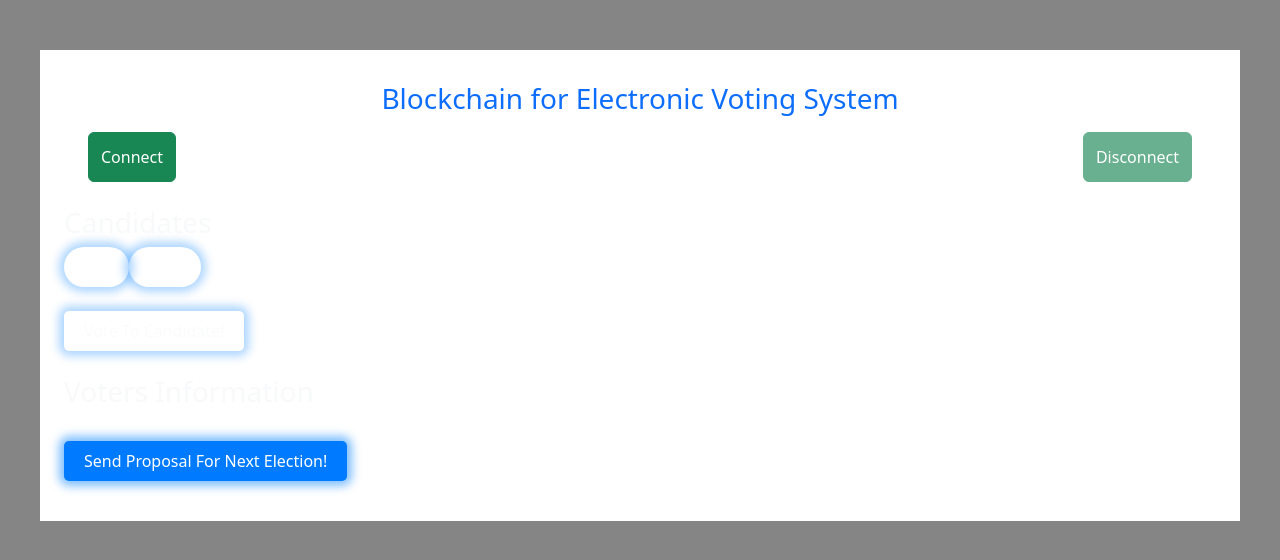
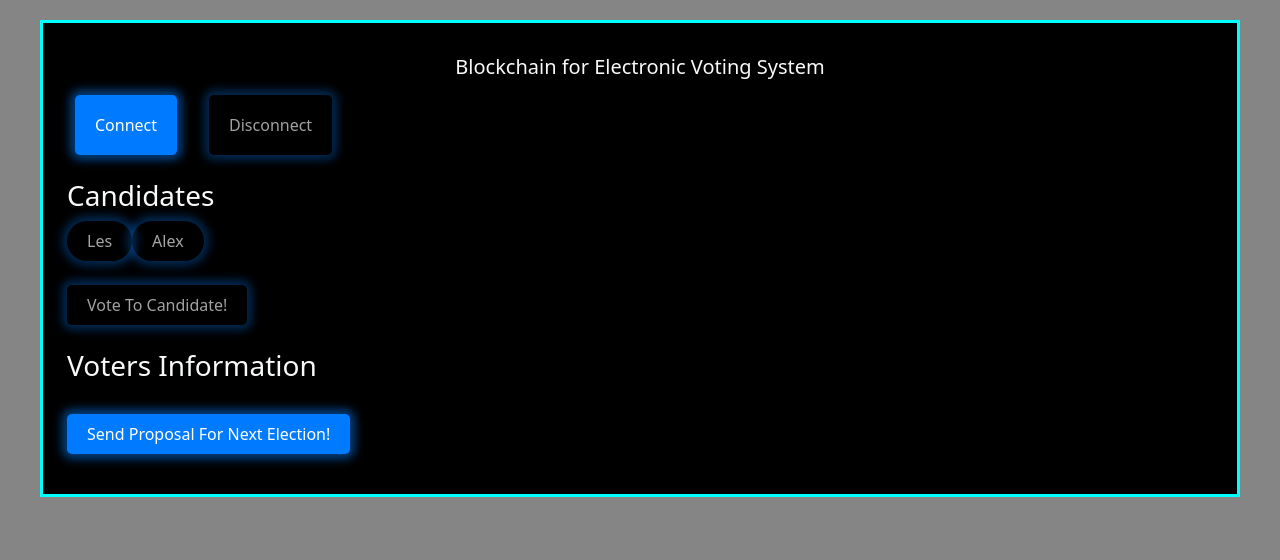
Before and after one commit to shreyash112002/blockchain, a React (Create React App) app: page / in a window 1280 px wide. Shown: the top 560 px of the page. Built offline with nearby package versions, Linux system fonts and the light colour scheme.

Commit message:
Update App.js

```diff
--- a/src/App.js
+++ b/src/App.js
@@ -6,7 +6,6 @@ import FetchCandi from "./comp/FatchCandi";
 import FatcVoter from "./comp/FatcVoter";
 import Proposal from "./comp/Propsal";
 import Vote from "./comp/Vote";
-
 const ABI = ABIFILE.abi;
 const ContractAddress = "0x0fee2908afda3d25e876c05ed5a6b9e40c37d909";
 
@@ -68,24 +67,27 @@ function App() {
 
   return (
     <div
-      className="mx-auto p-4 text-light"
+      className="mx-auto p-4 text-light shadow-neon"
       style={{
         maxWidth: 1200,
         margin: "auto",
-        marginTop: 50, // Increased height
-        marginBottom: 50, // Increased height
-        backgroundColor: "white",
+        marginTop: 20, // Decreased height
+        marginBottom: 20, // Decreased height
+        backgroundColor: "black",
+        border: "3px solid #0ff", // Neon blue border
       }}
     >
-      <p className="text-center h3 text-primary p-2 ">
+      <p className="text-center h5 neon-blue-text p-2">
         Blockchain for Electronic Voting System
       </p>
-      <div className="d-flex justify-content-between">
+      <div className="d-flex justify-content-start">
+        {" "}
+        {/* Adjusted justify-content to start */}
         <button
           onClick={Connect}
           id="connectbtn"
-          className="btn btn-success mx-4" // Increased space between buttons
-          style={{ height: 50, overflow: "hidden", textOverflow: "ellipsis" }} // Adjust button height and text overflow
+          className="btn btn-neon-blue mx-2" // Changed margin to mx-2 for spacing
+          style={{ height: 60, overflow: "hidden", textOverflow: "ellipsis" }} // Adjust button height and text overflow
         >
           {!loading ? (
             "Connect"
@@ -99,12 +101,11 @@ function App() {
             />
           )}
         </button>
-
         <button
           onClick={Disconnect}
-          className="btn btn-success mx-4" // Increased space between buttons
+          className="btn btn-neon-blue mx-4" // Changed margin to mx-4 for spacing
           disabled={!isOff}
-          style={{ height: 50 }} // Adjust button height as needed
+          style={{ height: 60 }} // Adjust button height as needed
         >
           Disconnect
         </button>
```
